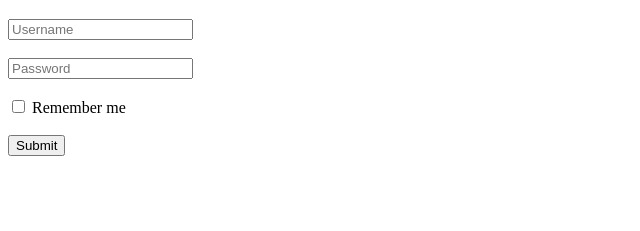
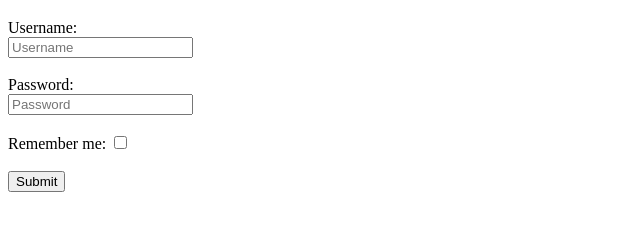
Before and after one commit to acciojob/remember-me-login-form-ritikj0536, a website: page main.html in a window 1280 px wide. Shown: the part 61-292 px from the top of the page, without its empty margins (0-640 px from the left). Drawn offline with Linux system fonts and the light colour scheme.

Commit message:
created a submission

```diff
--- a/main.html
+++ b/main.html
@@ -12,13 +12,14 @@
   <h1>Login Form</h1>
 
   <form id="loginForm">
+    <label for="username">Username:</label><br />
     <input type="text" id="username" placeholder="Username" required /><br /><br />
+
+    <label for="password">Password:</label><br />
     <input type="password" id="password" placeholder="Password" required /><br /><br />
 
-    <label>
-      <input type="checkbox" id="checkbox" /> Remember me
-    </label>
-    <br /><br />
+    <label for="checkbox">Remember me:</label>
+    <input type="checkbox" id="checkbox" /><br /><br />
 
     <input type="submit" id="submit" value="Submit" />
   </form>
```
